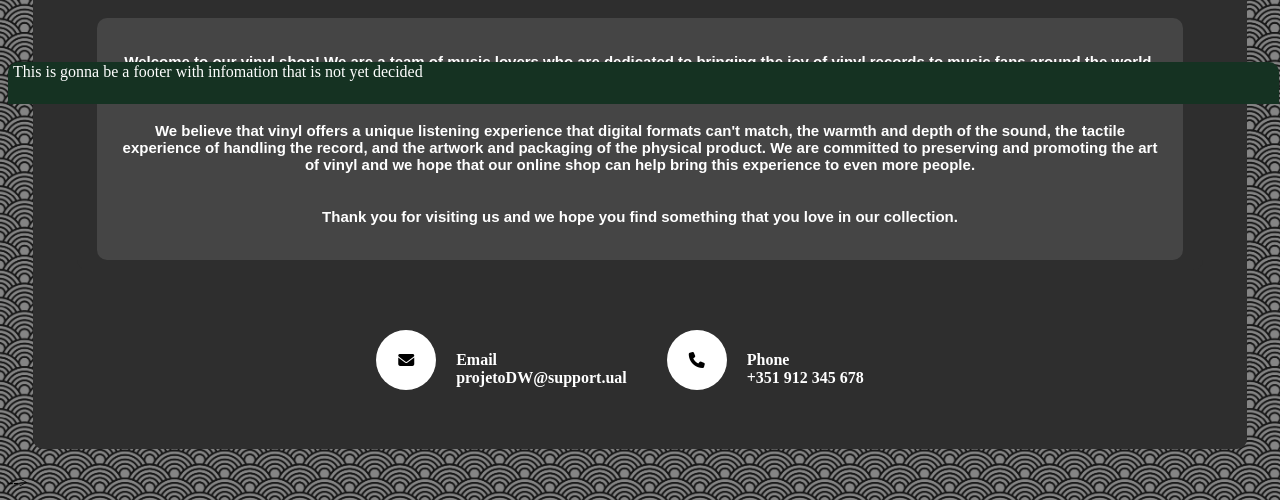
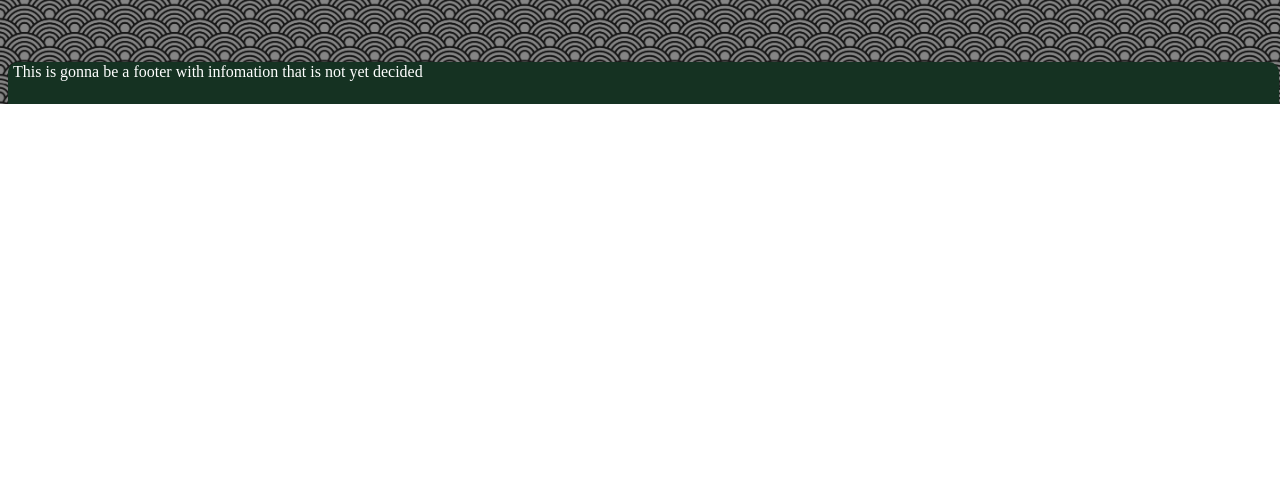
Before and after one commit to NunoCartaxoUAL/UAL_WebDev_Project, a plain HTML site: page FRONTEND0/www/index.html in a window 1280 px wide. Shown: the part 696-1196 px from the top of the page. After the commit the page ends 800 px from the top, so only its background shows below. Drawn offline with Linux system fonts and the light colour scheme.

Commit message:
about solved

```diff
--- a/FRONTEND0/www/css/aboutStyle.css
+++ b/FRONTEND0/www/css/aboutStyle.css
@@ -1,15 +1,3 @@
-.contact{
-    margin: 10px 2%;
-    padding: 10px 20px;
-    background-color: #2e2e2e;
-    border-radius: 10px;
-    display: flex;
-    flex-wrap : wrap;
-    align-items: center;
-    justify-content: center;
-    margin-bottom: 25px;
-}
-
 .case{
     width: 100%;
     display: flex;
@@ -36,6 +24,7 @@
     min-width: 60px;
     height: 60px;
     background: #fff;
+    color: black;
     display: flex;
     justify-content: center;
     align-items: center;
--- a/FRONTEND0/www/index.html
+++ b/FRONTEND0/www/index.html
@@ -34,35 +34,6 @@
 
     </section>
 
-    <section class= "contact">
-        <div class="content">
-            <p><h1> About Us </h1></p>
-            <div class="aboutBox">
-            <h2><p> Welcome to our vinyl shop! We are a team of music lovers who are dedicated to bringing the joy of vinyl records to music fans around the world. Our online store offers a wide variety of artists and genres to match your taste. </p>
-            <p> We believe that vinyl offers a unique listening experience that digital formats can't match, the warmth and depth of the sound, the tactile experience of handling the record, and the artwork and packaging of the physical product. We are committed to preserving and promoting the art of vinyl and we hope that our online shop can help bring this experience to even more people. </p>
-            <p> Thank you for visiting us and we hope you find something that you love in our collection. </p> </h2>
-            </div>
-        </div>
-        <div class="case">
-            <div class="contactInfo">
-                <div class="box">
-                    <div class="icon"><i class="fa fa-envelope" aria-hidden="true"></i></div>
-                    <div class="text">
-                        <h4> Email <br>  projetoDW@support.ual </h4>
-                    </div>
-                </div>
-                <div class="box">
-                    <div class="icon"><i class="fa fa-phone" aria-hidden="true"></i></div>
-                    <div class="text">
-                        <h4> <b>Phone</b> <br>+351 912 345 678 </h4>
-                    </div>
-                </div>
-            </div>
-        </div>
-    </section>
-
--->
-
     <footer>
         <div class="footer">
             This is gonna be a footer with infomation that is not yet decided
--- a/FRONTEND0/www/scripts/menu.js
+++ b/FRONTEND0/www/scripts/menu.js
@@ -39,15 +39,15 @@ function loadHome(){
 function loadAbout(){
     clearPage()
     document.getElementById('content').innerHTML=`
-<section class= "contact">
-    <div class="content">
+
         <p><h1> About Us </h1></p>
+
         <div class="aboutBox">
         <h2><p> Welcome to our vinyl shop! We are a team of music lovers who are dedicated to bringing the joy of vinyl records to music fans around the world. Our online store offers a wide variety of artists and genres to match your taste. </p>
         <p> We believe that vinyl offers a unique listening experience that digital formats can't match, the warmth and depth of the sound, the tactile experience of handling the record, and the artwork and packaging of the physical product. We are committed to preserving and promoting the art of vinyl and we hope that our online shop can help bring this experience to even more people. </p>
         <p> Thank you for visiting us and we hope you find something that you love in our collection. </p> </h2>
         </div>
-    </div>
+
     <div class="case">
         <div class="contactInfo">
             <div class="box">
@@ -64,8 +64,6 @@ function loadAbout(){
             </div>
         </div>
     </div>
-</section>
-
     `;
     alert(logged)
 };
```
